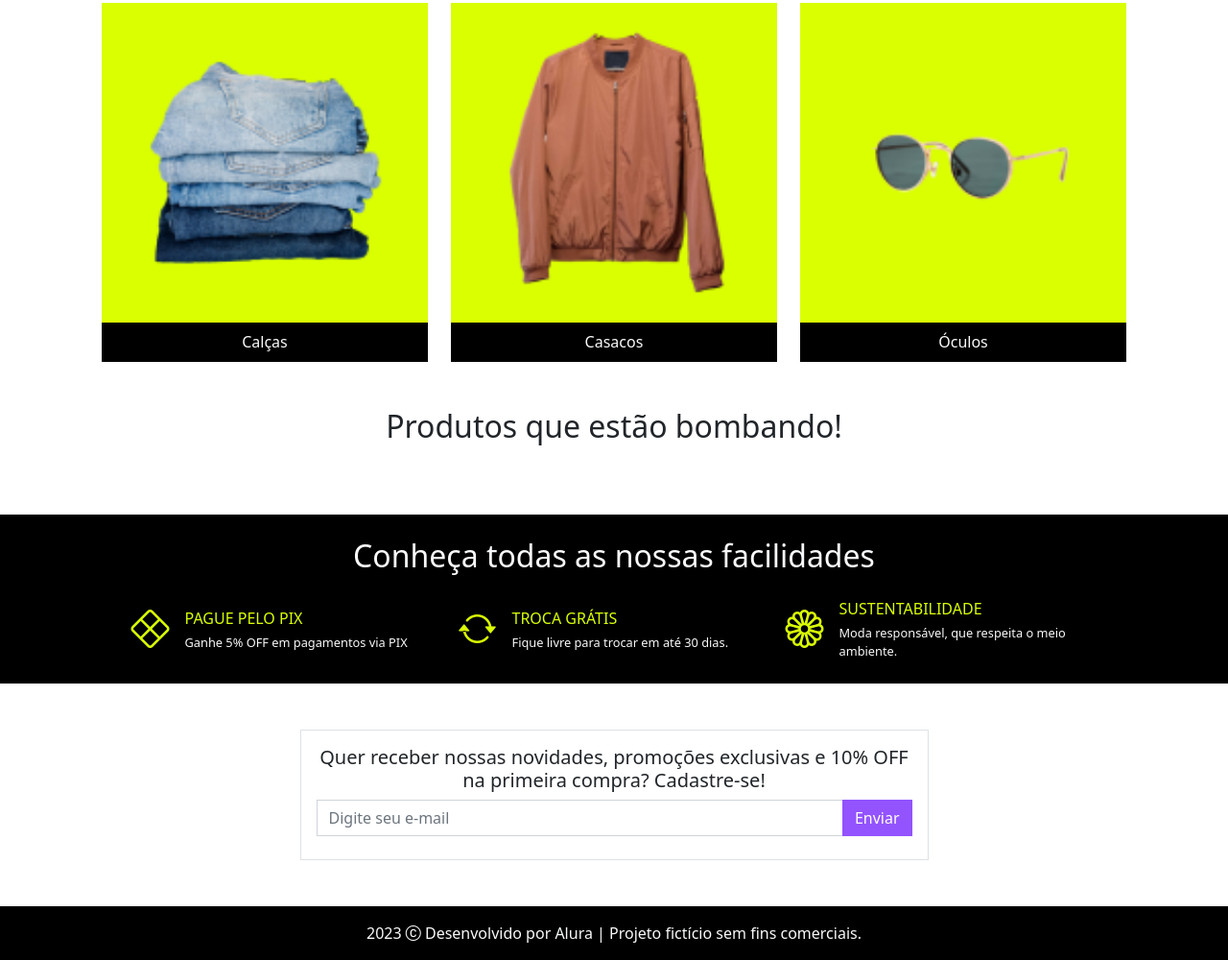
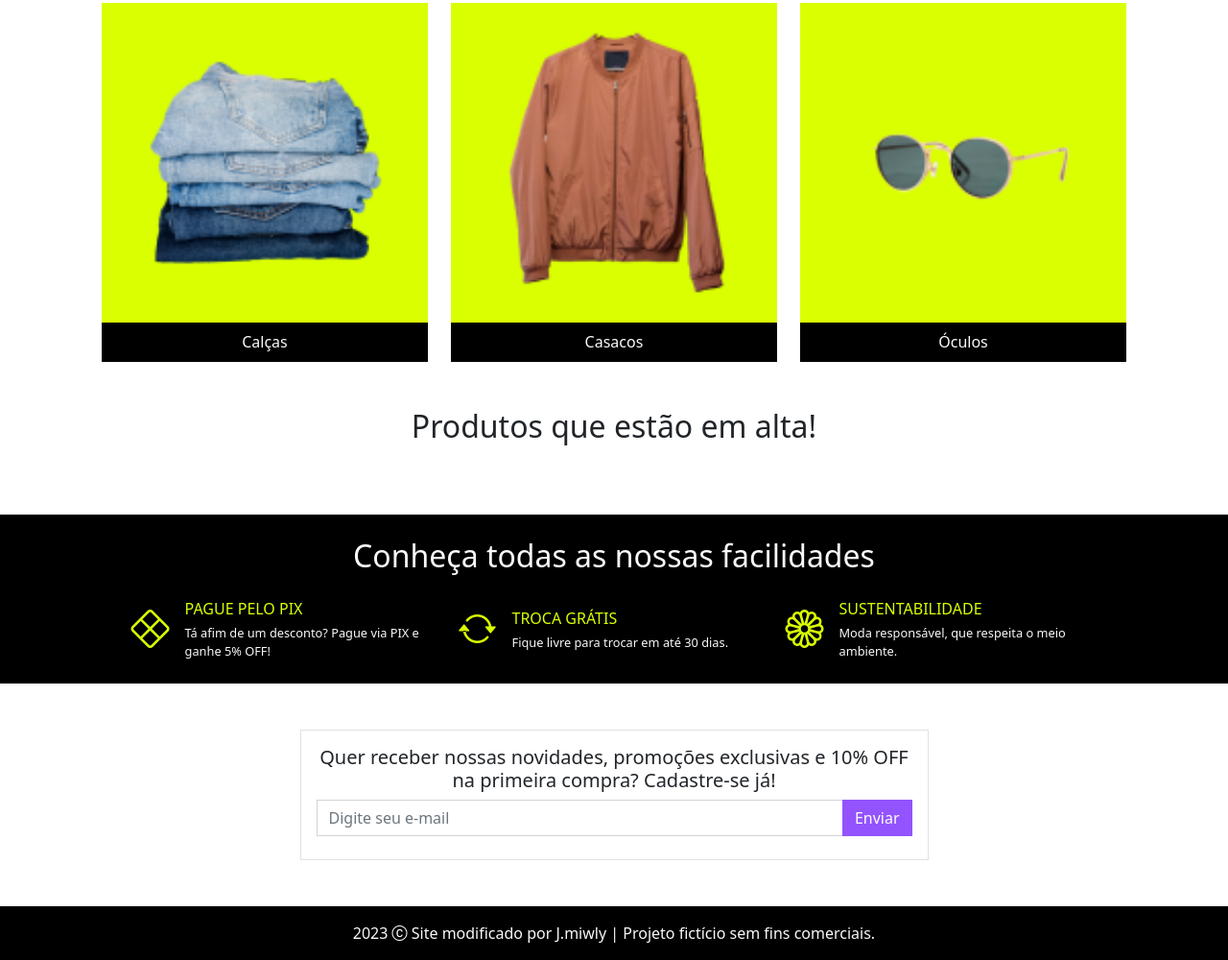
Before and after one commit to Jmiwly/Loja, a plain HTML site: page index.html in a window 1280 px wide. Shown: the part 957-1957 px from the top of the page at 96% size. Drawn offline with nearby package versions, Linux system fonts and the light colour scheme; no server answers; files whose address does not match are found by name.

Commit message:
Update index.html

```diff
--- a/index.html
+++ b/index.html
@@ -196,7 +196,7 @@
 
     </div>
 
-    <h2 class="container text-center my-4 my-xl-5">Produtos que estão bombando!</h2>
+    <h2 class="container text-center my-4 my-xl-5">Produtos que estão em alta!</h2>
 
     <!-- cards bombando -->
     <div id="produtos-container" class="container row mx-auto g-4">
@@ -327,7 +327,7 @@
           <div><i class="bi bi-x-diamond fs-1 verde-limao"></i></div>
           <div>
             <div class="ms-3 mb-1 verde-limao">PAGUE PELO PIX</div>
-            <div class="texto-menor ms-3">Ganhe 5% OFF em pagamentos via PIX</div>
+            <div class="texto-menor ms-3">Tá afim de um desconto? Pague via PIX e ganhe 5% OFF! </div>
           </div>
         </div>
 
@@ -352,7 +352,7 @@
 
     <!-- formulário -->
     <form id="newsletter-form" class="container border border-secondaty my-5 p-3 text-center div-novidades mx-auto">
-      <h5>Quer receber nossas novidades, promoções exclusivas e 10% OFF na primeira compra? Cadastre-se!</h5>
+      <h5>Quer receber nossas novidades, promoções exclusivas e 10% OFF na primeira compra? Cadastre-se já!</h5>
 
       <div class="input-group">
         <input type="email" class="form-control border-secondaty rounded-0" placeholder="Digite seu e-mail"
@@ -447,7 +447,7 @@
           </div>
         </div>
         <div>
-          <button type="submit" class="btn btn-lilas rounded-0 mb-md-2">Adicionar à sacola</button>
+          <button type="submit" class="btn btn-lilas rounded-0 mb-md-2">Adicionar ao carrinho</button>
         </div>
       </div>
     </div> -->
@@ -455,7 +455,7 @@
 
   <!-- footer -->
   <footer class="text-center bg-black text-light">
-    <p class="p-3 m-0">2023 <i class="bi bi-c-circle"></i> Desenvolvido por Alura | Projeto fictício sem fins
+    <p class="p-3 m-0">2023 <i class="bi bi-c-circle"></i> Site modificado por J.miwly | Projeto fictício sem fins
       comerciais.</p>
   </footer>
 
```
